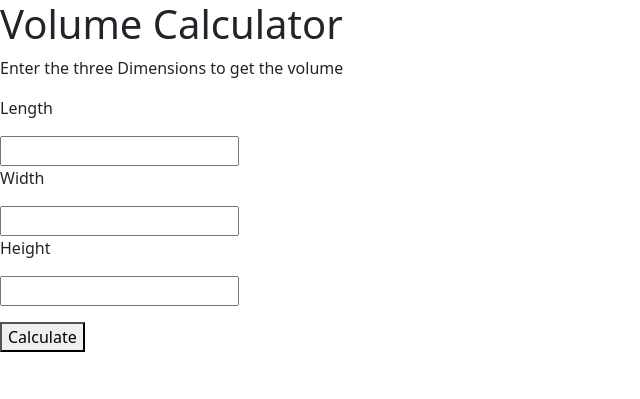
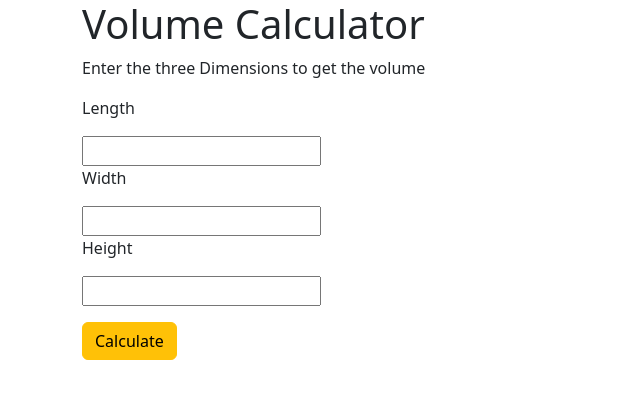
Before and after one commit to itsloni/Volume-Web-App-calculator, a Flask app: page / in a window 1280 px wide. Shown: the top 399 px of the page, without its empty margins (0-640 px from the left). Run offline with Flask 3, Linux system fonts and the light colour scheme; some libraries are stand-ins or nearby versions.

Commit message:
wip: the user interface is coming together

```diff
--- a/templates/index.html
+++ b/templates/index.html
@@ -1,6 +1,6 @@
 <link href="https://cdn.jsdelivr.net/npm/bootstrap@6.0.0-alpha.2/dist/css/bootstrap.min.css" rel="stylesheet" integrity="sha384-MKn5NWVBEuQXJE7TSKSgPUmMiSCmVTfCsR+VSSeQpHnoyJQZZFn/kBn+Ht5jZDPQ" crossorigin="anonymous">
 
-<div>
+<div class="container">
     <h1>Volume Calculator</h1>
     <p>Enter the three Dimensions to get the volume</p>
     <form form method="POST">
@@ -19,6 +19,6 @@
             <input value="{{dim_3}}" name="third_dim"></input>
         </div>
         <p>{{output}}</p>
-        <button>Calculate</button>
+        <button class="btn btn-warning">Calculate</button>
     </form>
 </div>
```
